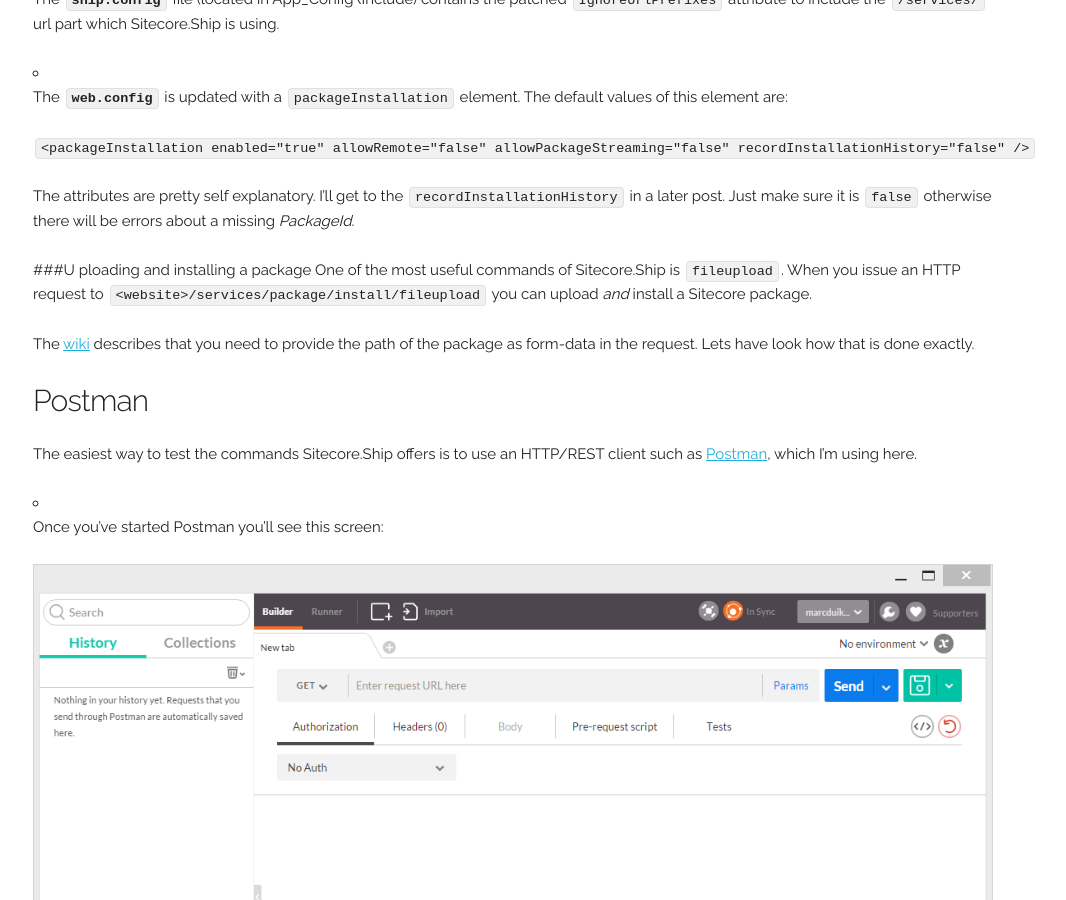
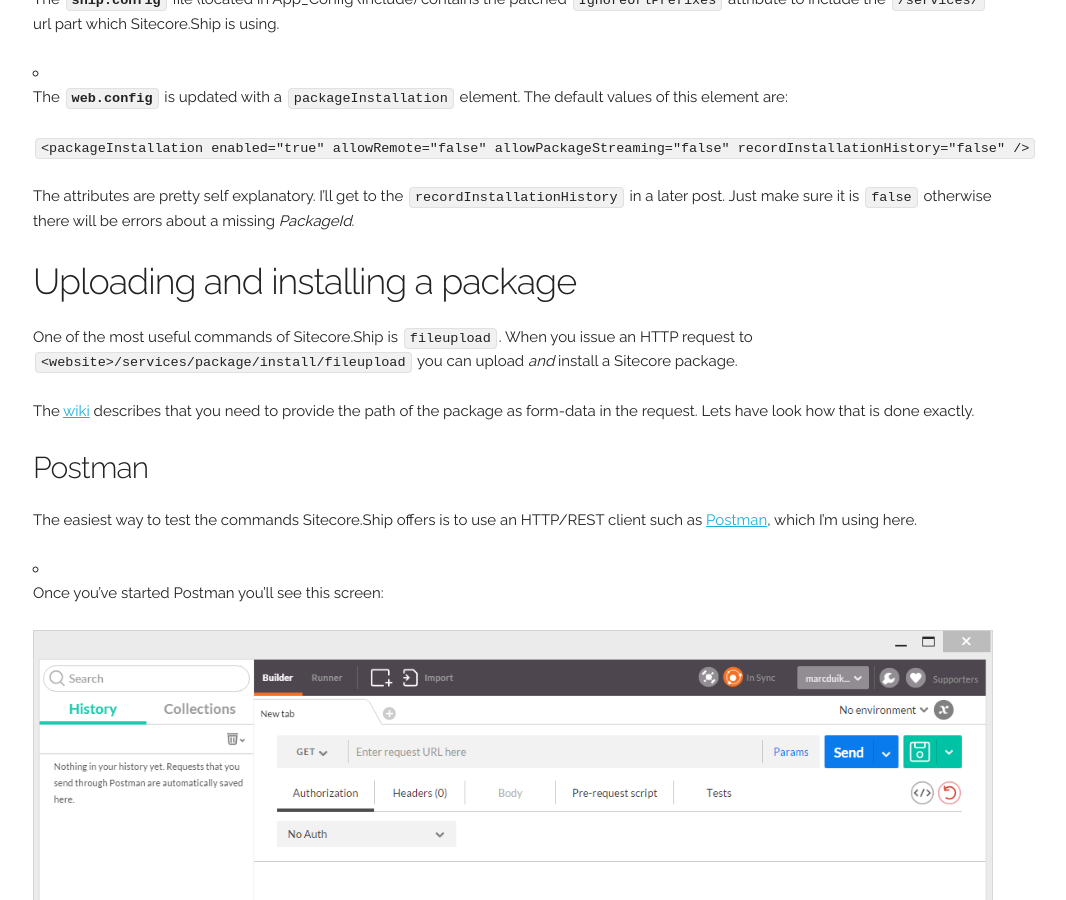
Before and after one commit to marcduiker/marcduiker.github.io, a Jekyll site: the page built from _posts/2015-10-31-ruling-the-continuous-integration-seas-with-sitecore-ship-part-2.md, in a window 1280 px wide and 900 px high, scrolled down 1081 px. Shown: the whole window, without its empty margins (127-1193 px from the left). Built offline with Jekyll 4.4.1, drawn with Linux system fonts in a browser that asks for light colours; comment, search, counter and statistics services are not loaded.

Commit message:
More missing spaces in headings

```diff
--- a/_posts/2015-10-31-ruling-the-continuous-integration-seas-with-sitecore-ship-part-2.md
+++ b/_posts/2015-10-31-ruling-the-continuous-integration-seas-with-sitecore-ship-part-2.md
@@ -27,7 +27,7 @@
   The attributes are pretty self explanatory. I'll get to the `recordInstallationHistory` in a later post.
 Just make sure it is `false` otherwise there will be errors about a missing _PackageId_.
 
-###U ploading and installing a package
+### Uploading and installing a package
 One of the most useful commands of Sitecore.Ship is `fileupload`. When you issue an HTTP request to `<website>/services/package/install/fileupload`
 you can upload _and_ install a Sitecore package.
 
```
Also changed, not shown: _posts/2015-10-21-ruling-the-continuous-integration-seas-with-sitecore-ship-part-1.md (+5 -5 lines).
